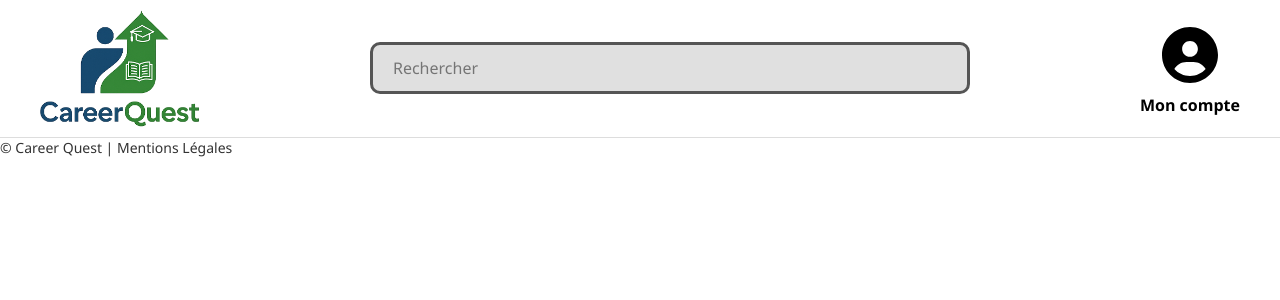
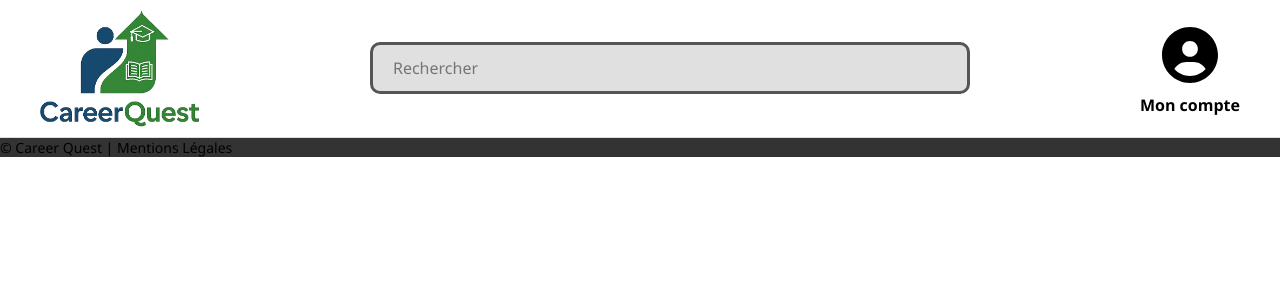
Before and after one commit to Mitakode/Projet-Web-G1, a PHP site: page / in a window 1280 px wide. Shown: the top 300 px of the page. Run offline with PHP 8.4, Linux system fonts and the light colour scheme.

Commit message:
update footer text color to background color

```diff
--- a/front/main-stylesheet.css
+++ b/front/main-stylesheet.css
@@ -72,7 +72,7 @@
 .site-footer p {
     font-family: "Segoe UI";
     font-size: 14px;
-    color: #333;
+    background-color: #333;
     margin: 0;
     margin-top: auto;
 }
```
